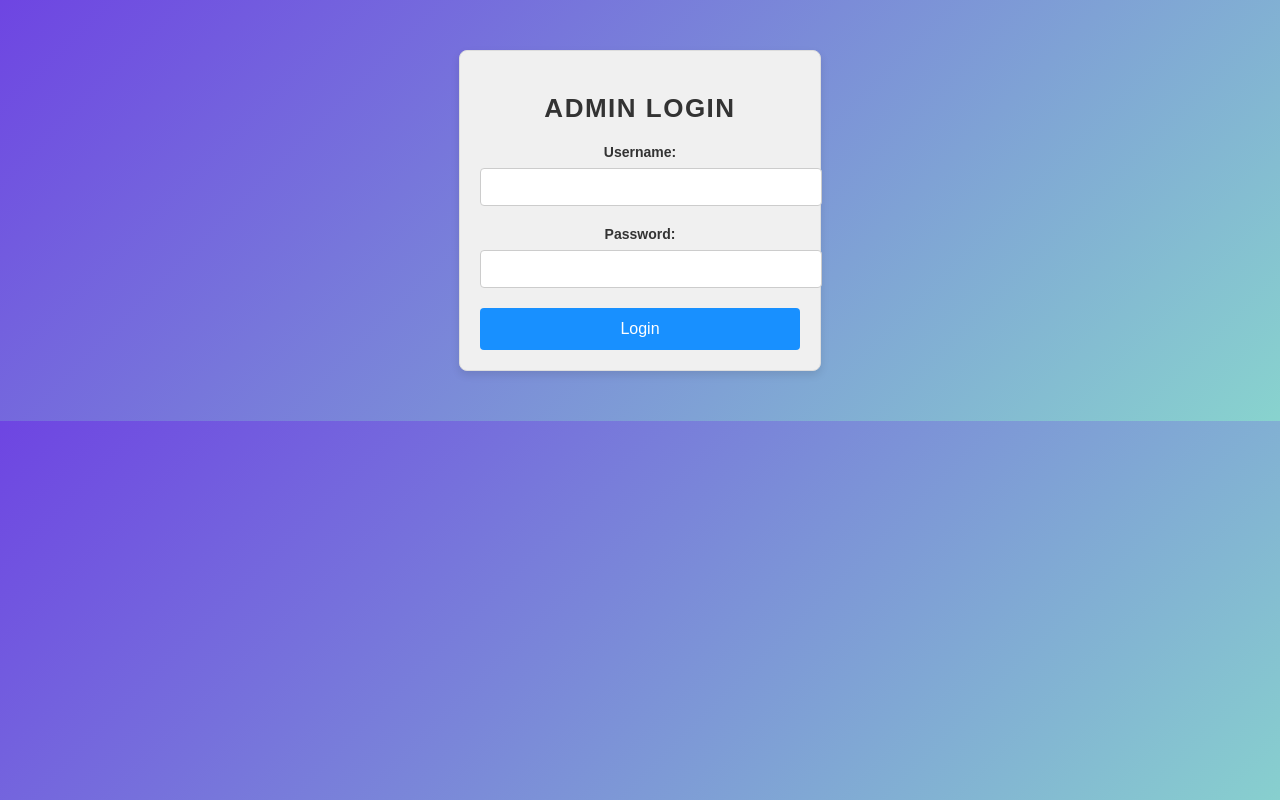
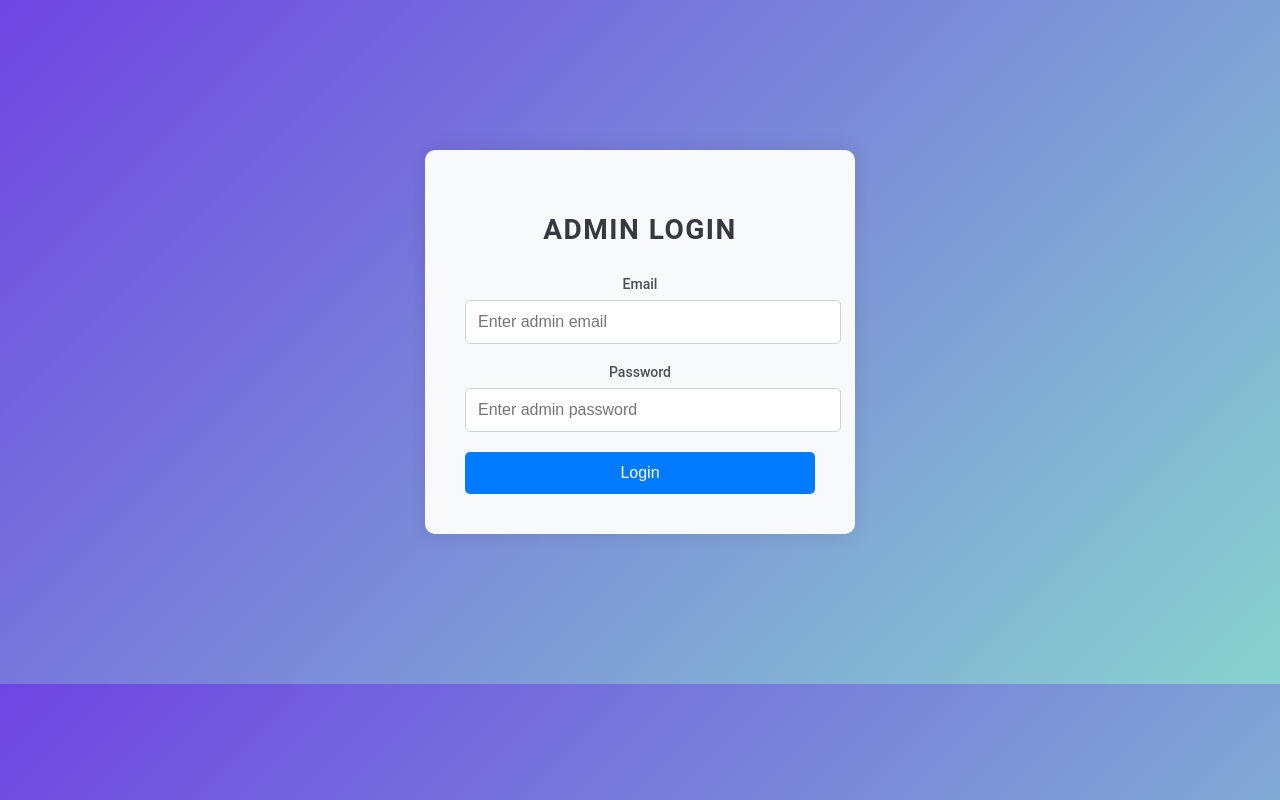
Before and after one commit to vinayakac/mcq, a React (Create React App) app in the folder webfront/: page /admin/login in a window 1280 px wide. Built offline with nearby package versions, Linux system fonts and the light colour scheme.

Commit message:
just work

```diff
--- a/webfront/src/pages/admin/Login.jsx
+++ b/webfront/src/pages/admin/Login.jsx
@@ -1,101 +1,152 @@
-import React, { useState } from 'react';
+import React, { useState } from "react";
+import { useNavigate } from "react-router-dom";
 
-export default function AdminLogin() {
-  const [username, setUsername] = useState('');
-  const [password, setPassword] = useState('');
+const AdminLogin = () => {
+  const [email, setEmail] = useState("");
+  const [password, setPassword] = useState("");
+  const [emailError, setEmailError] = useState("");
+  const [passwordError, setPasswordError] = useState("");
+  const [loginError, setLoginError] = useState("");
+  const navigate = useNavigate();
+
+  // Admin login credentials (for demonstration, should be checked server-side)
+  const adminEmail = "admin@example.com";
+  const adminPassword = "Admin1234"; // In real apps, this should be hashed and checked by backend
+
+  const validateEmail = (email) => {
+    const emailRegex = /^[^\s@]+@[^\s@]+\.[^\s@]+$/;
+    return emailRegex.test(email);
+  };
+
+  const validatePassword = (password) => {
+    const passwordRegex = /^(?=.*\d)(?=.*[a-z])(?=.*[A-Z]).{8,}$/;
+    return passwordRegex.test(password);
+  };
 
   const handleLogin = (e) => {
     e.preventDefault();
-    // Handle admin login logic here
-    console.log('Admin logged in with:', { username, password });
+
+    let isValid = true;
+    setEmailError("");
+    setPasswordError("");
+    setLoginError("");
+
+    if (!validateEmail(email)) {
+      setEmailError("Please enter a valid email address.");
+      isValid = false;
+    }
+
+    if (!validatePassword(password)) {
+      setPasswordError(
+        "Password must be at least 8 characters long, contain uppercase, lowercase, and a number."
+      );
+      isValid = false;
+    }
+
+    if (isValid) {
+      if (email === adminEmail && password === adminPassword) {
+        console.log("Admin logged in successfully");
+        navigate("/admin-dashboard"); // Redirect to admin dashboard
+      } else {
+        setLoginError("Invalid admin credentials.");
+      }
+    }
   };
 
   const styles = {
     container: {
-      width: '320px',
-      margin: '50px auto',
-      padding: '20px',
-      border: '1px solid #ddd',
-      borderRadius: '8px',
-      backgroundColor: '#f0f0f0',
-      boxShadow: '0px 4px 8px rgba(0, 0, 0, 0.1)',
+      width: "350px",
+      margin: "150px auto",
+      padding: "40px",
+      backgroundColor: "#f8f9fa",
+      borderRadius: "10px",
+      boxShadow: "0 0 20px rgba(0, 0, 0, 0.1)",
+      fontFamily: "'Roboto', sans-serif",
     },
     header: {
-      textAlign: 'center',
-      marginBottom: '20px',
-      color: '#333',
-    },
-    form: {
-      display: 'flex',
-      flexDirection: 'column',
+      textAlign: "center",
+      fontSize: "28px",
+      color: "#343a40",
+      marginBottom: "30px",
     },
     formGroup: {
-      marginBottom: '20px',
+      marginBottom: "20px",
     },
     label: {
-      fontSize: '14px',
-      fontWeight: '600',
-      marginBottom: '8px',
-      display: 'block',
-      color: '#333',
+      display: "block",
+      marginBottom: "8px",
+      fontSize: "14px",
+      fontWeight: 500,
+      color: "#495057",
     },
     input: {
-      width: '100%',
-      padding: '10px',
-      border: '1px solid #ccc',
-      borderRadius: '4px',
-      fontSize: '14px',
+      width: "100%",
+      padding: "12px",
+      border: "1px solid #ced4da",
+      borderRadius: "5px",
+      fontSize: "16px",
+    },
+    error: {
+      color: "red",
+      fontSize: "13px",
+      marginTop: "5px",
     },
     button: {
-      width: '100%',
-      padding: '12px',
-      color: '#fff',
-      backgroundColor: '#1890ff',
-      border: 'none',
-      borderRadius: '4px',
-      cursor: 'pointer',
-      fontSize: '16px',
+      width: "100%",
+      padding: "12px",
+      backgroundColor: "#007bff",
+      color: "white",
+      border: "none",
+      borderRadius: "5px",
+      fontSize: "16px",
+      cursor: "pointer",
+      transition: "background-color 0.3s",
     },
     buttonHover: {
-      backgroundColor: '#40a9ff',
+      backgroundColor: "#0056b3",
     },
   };
 
   return (
     <div style={styles.container}>
-      <h2 style={styles.header}>ADMIN LOGIN</h2>
-      <form onSubmit={handleLogin} style={styles.form}>
+      <h2 style={styles.header}>Admin Login</h2>
+      <form onSubmit={handleLogin}>
         <div style={styles.formGroup}>
-          <label style={styles.label} htmlFor="username">Username:</label>
+          <label htmlFor="email" style={styles.label}>Email</label>
           <input
             type="text"
-            id="username"
-            value={username}
-            onChange={(e) => setUsername(e.target.value)}
-            required
+            id="email"
+            value={email}
+            onChange={(e) => setEmail(e.target.value)}
+            placeholder="Enter admin email"
             style={styles.input}
           />
+          {emailError && <p style={styles.error}>{emailError}</p>}
         </div>
         <div style={styles.formGroup}>
-          <label style={styles.label} htmlFor="password">Password:</label>
+          <label htmlFor="password" style={styles.label}>Password</label>
           <input
             type="password"
             id="password"
             value={password}
             onChange={(e) => setPassword(e.target.value)}
-            required
+            placeholder="Enter admin password"
             style={styles.input}
           />
+          {passwordError && <p style={styles.error}>{passwordError}</p>}
         </div>
+        {loginError && <p style={styles.error}>{loginError}</p>}
         <button
           type="submit"
           style={styles.button}
-          onMouseEnter={(e) => (e.target.style.backgroundColor = '#40a9ff')}
-          onMouseLeave={(e) => (e.target.style.backgroundColor = '#1890ff')}
+          onMouseOver={(e) => (e.target.style.backgroundColor = styles.buttonHover.backgroundColor)}
+          onMouseOut={(e) => (e.target.style.backgroundColor = styles.button.backgroundColor)}
         >
           Login
         </button>
       </form>
     </div>
   );
-}
+};
+
+export default AdminLogin;
```
